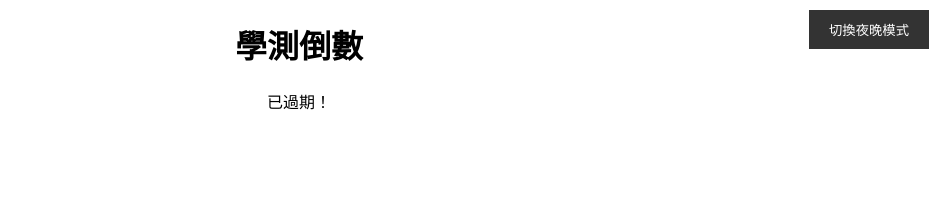
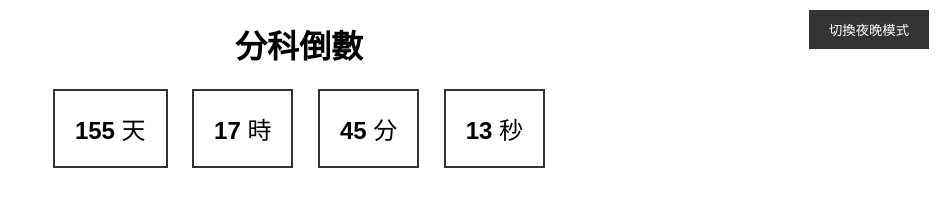
Before and after one commit to leowu0511/UST.github.io, a plain HTML site: page index.html in a window 1280 px wide. Shown: the whole page, without its empty margins (341-1280 px from the left). Drawn offline with Linux system fonts and the light colour scheme.

Commit message:
Update index.html
分科mode

```diff
--- a/index.html
+++ b/index.html
@@ -12,7 +12,7 @@
 
   <meta charset="UTF-8">
   <meta name="viewport" content="width=device-width, initial-scale=1.0">
-  <title>學測倒數</title>
+  <title>分科倒數</title>
   <style>
     body {
       font-family: Arial, sans-serif;
@@ -46,7 +46,7 @@
   </style>
 </head>
 <body>
-  <h1>學測倒數</h1>
+  <h1>分科倒數</h1>
   <button class="toggle-button" onclick="toggleNightMode()">切換夜晚模式</button>
   <div id="countdown">
     <div class="time-unit" id="days"></div>
@@ -56,8 +56,8 @@
   </div>
 
   <script>
-    // 設定目標日期為 2025 年 1 月 17 日 8時 00分
-    const targetDate = new Date('January 17, 2025 08:00:00').getTime();
+    // 設定目標日期為 2025 年 7 月 11 日 8時 00分
+    const targetDate = new Date('July 11, 2025 08:00:00').getTime();
 
     // 更新倒數計時
     const updateCountdown = () => {
@@ -84,7 +84,7 @@
       // 倒數結束後顯示訊息
       if (distance <= 0) {
         clearInterval(countdownInterval);
-        document.getElementById('countdown').innerHTML = '已過期！';
+        document.getElementById('countdown').innerHTML = '戰鬥吧！';
       }
     };
 
```
